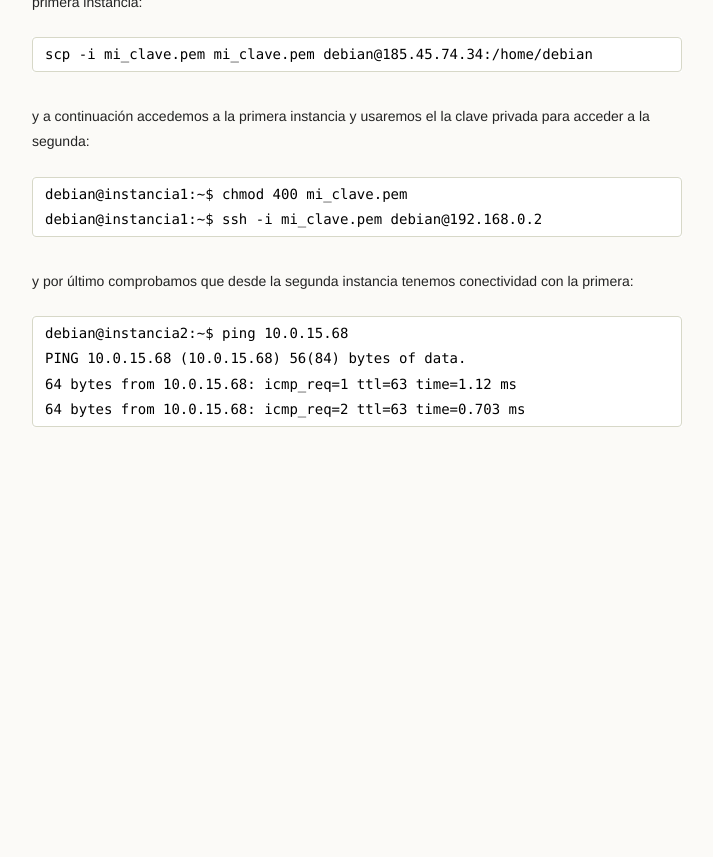
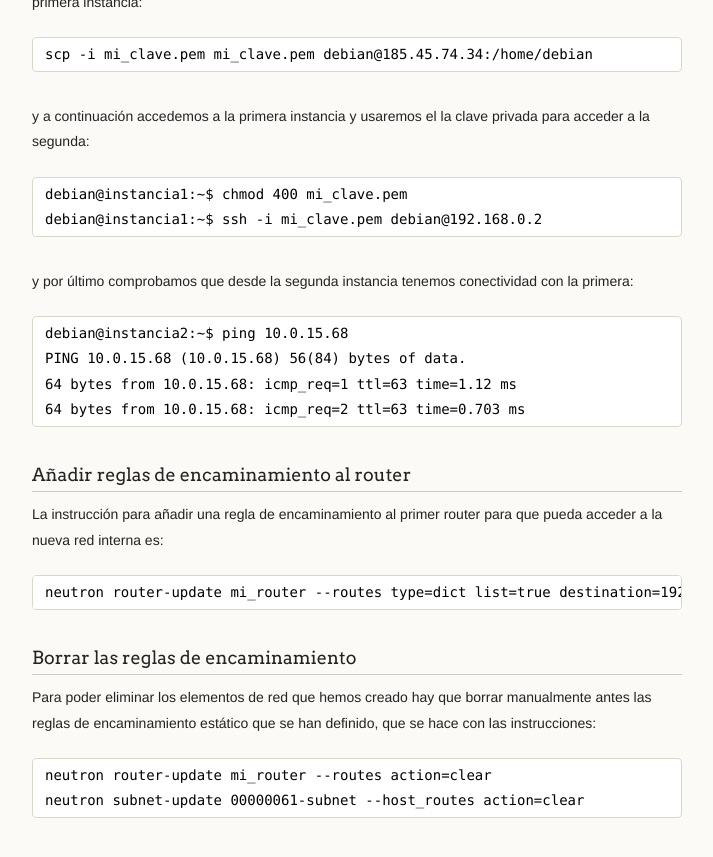
Before and after one commit to iesgn/cloud2, a Jekyll site: the page built from curso/u6/router2.md, in a window 1280 px wide and 900 px high, scrolled down 4897 px. Shown: the top 857 px of the window, without its empty margins (278-991 px from the left). Built offline with Jekyll 4.4.1, drawn with Linux system fonts in a browser that asks for light colours; before the commit the page ends 5406 px from its top, so only the background shows below that.

Commit message:
Lo ponemos en su sitio

```diff
--- a/curso/u6/router2.md
+++ b/curso/u6/router2.md
@@ -160,3 +160,19 @@ la primera:
     PING 10.0.15.68 (10.0.15.68) 56(84) bytes of data.
     64 bytes from 10.0.15.68: icmp_req=1 ttl=63 time=1.12 ms
     64 bytes from 10.0.15.68: icmp_req=2 ttl=63 time=0.703 ms
+
+### Añadir reglas de encaminamiento al router
+
+La instrucción para añadir una regla de encaminamiento al primer
+router para que pueda acceder a la nueva red interna es:
+
+    neutron router-update mi_router --routes type=dict list=true destination=192.168.0.0/24,nexthop=10.0.15.69
+
+### Borrar las reglas de encaminamiento
+
+Para poder eliminar los elementos de red que hemos creado hay que
+borrar manualmente antes las reglas de encaminamiento estático que se
+han definido, que se hace con las instrucciones:
+
+    neutron router-update mi_router --routes action=clear
+    neutron subnet-update 00000061-subnet --host_routes action=clear
```
